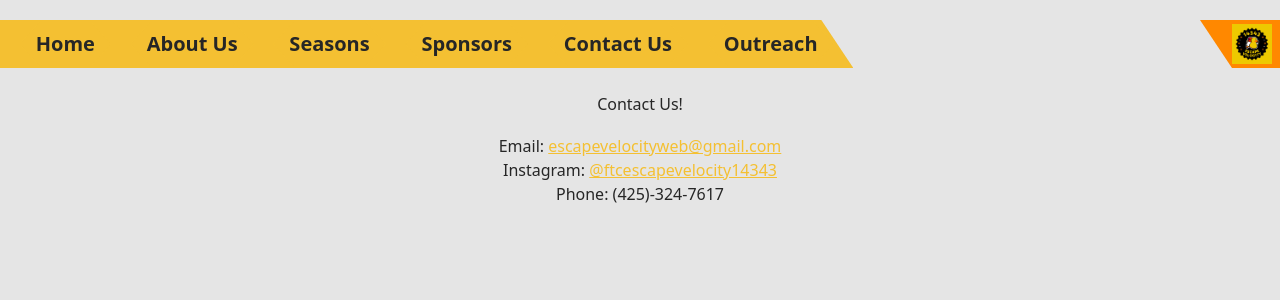
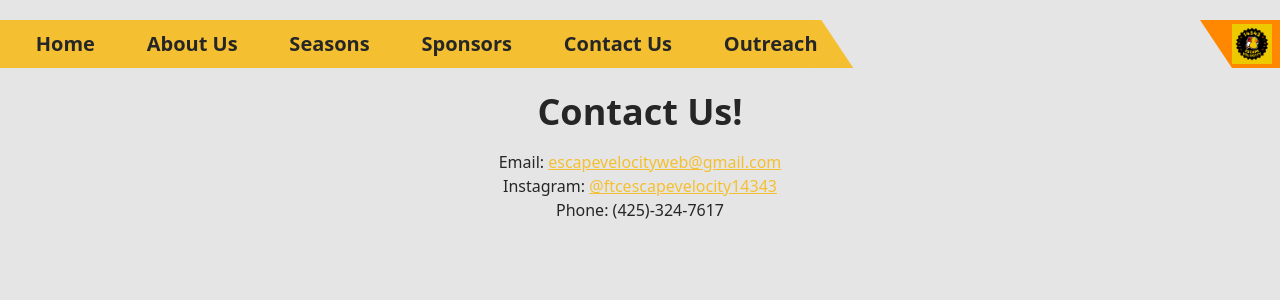
Before and after one commit to brachiotusk/evwebsite-real, a SvelteKit app: page /contact in a window 1280 px wide. Shown: the top 300 px of the page. Built offline with nearby package versions, Linux system fonts and the light colour scheme.

Commit message:
Update +page.svelte
rainbow does not work, reverted style

```diff
--- a/src/routes/contact/+page.svelte
+++ b/src/routes/contact/+page.svelte
@@ -19,7 +19,7 @@
 </style>
 
 <PageWrapper>
-    <h1 class = "rainbow">
+    <h1 class = "text-4xl font-bold">
         Contact Us!
     </h1>
     <ExpandingHr --width=10em/>
```
